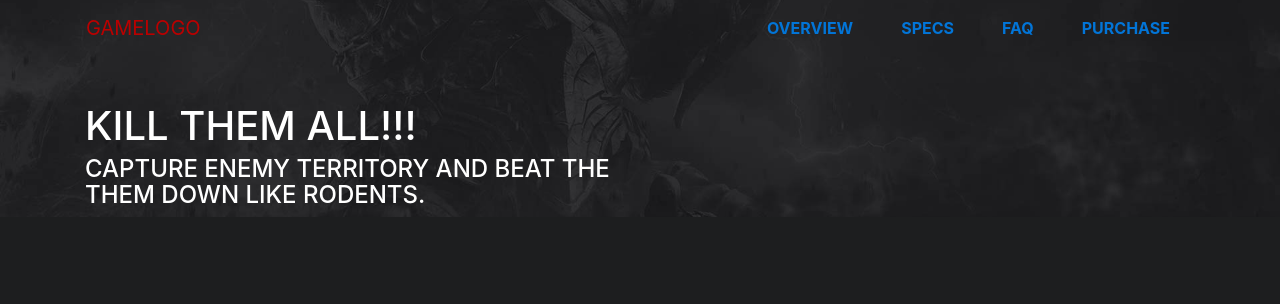
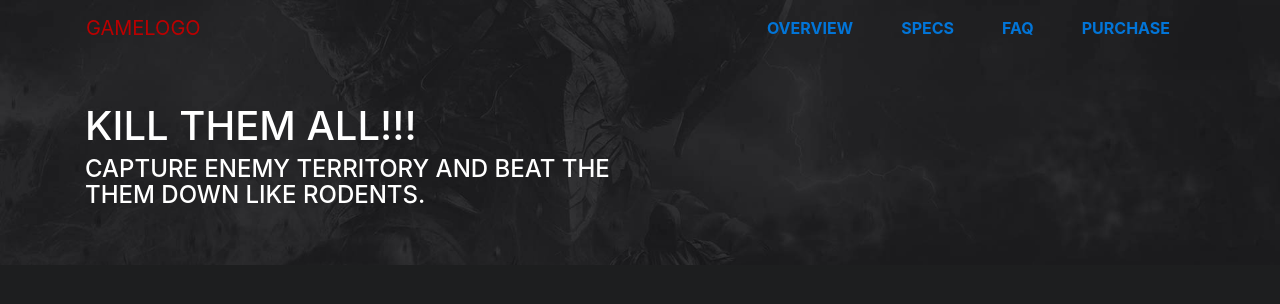
Before and after one commit to yechezkelMiller/gamelayout1, a plain HTML site: page src/index.html in a window 1280 px wide. Drawn offline with Linux system fonts and the light colour scheme.

Commit message:
css padding

```diff
--- a/src/index.html
+++ b/src/index.html
@@ -39,7 +39,7 @@
                 </nav>
             </div>
 
-            <div class="row hero-content pt-lg-6 pb-lg-6 pt-5">
+            <div class="row hero-content pt-lg-5 pb-lg-5 pt-5">
                 <div class="col-md-6 col-sm-12">
                     <h1 class="text-uppercase text-center text-md-left">KILL THEM ALL!!!</h1>
                     <h4 class="text-uppercase text-center text-md-left">Capture enemy territory and beat the them down like rodents.</h4>
```
